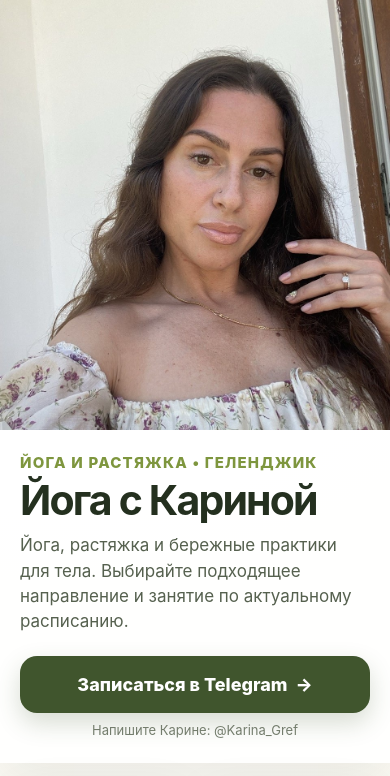
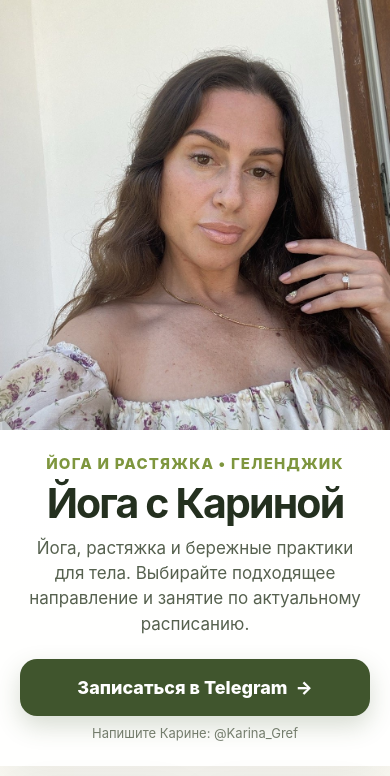
Before and after one commit to jenhek5-cyber/karina-yoga, a plain HTML site: page index.html in a window 390 px wide. Shown: the top 776 px of the page. Drawn offline with Linux system fonts and the light colour scheme; no server answers.

Commit message:
Center hero introduction text on mobile screens

```diff
--- a/index.html
+++ b/index.html
@@ -16,6 +16,10 @@ a{color:inherit}.wrap{max-width:760px;margin:auto;padding:20px 18px 110px}.hero,
 .photo{height:430px}
 .content{padding:23px 20px 25px}
 .hero h1{font-size:41px}
+.hero .content{text-align:center}
+.hero .kicker{line-height:1.45}
+.hero .lead{max-width:35ch;margin-left:auto;margin-right:auto}
+.hero .cta{width:100%}
 .lead{font-size:17px}
 .cards{padding:0 14px}
 .panel,.final{margin:14px 14px 0}
```
